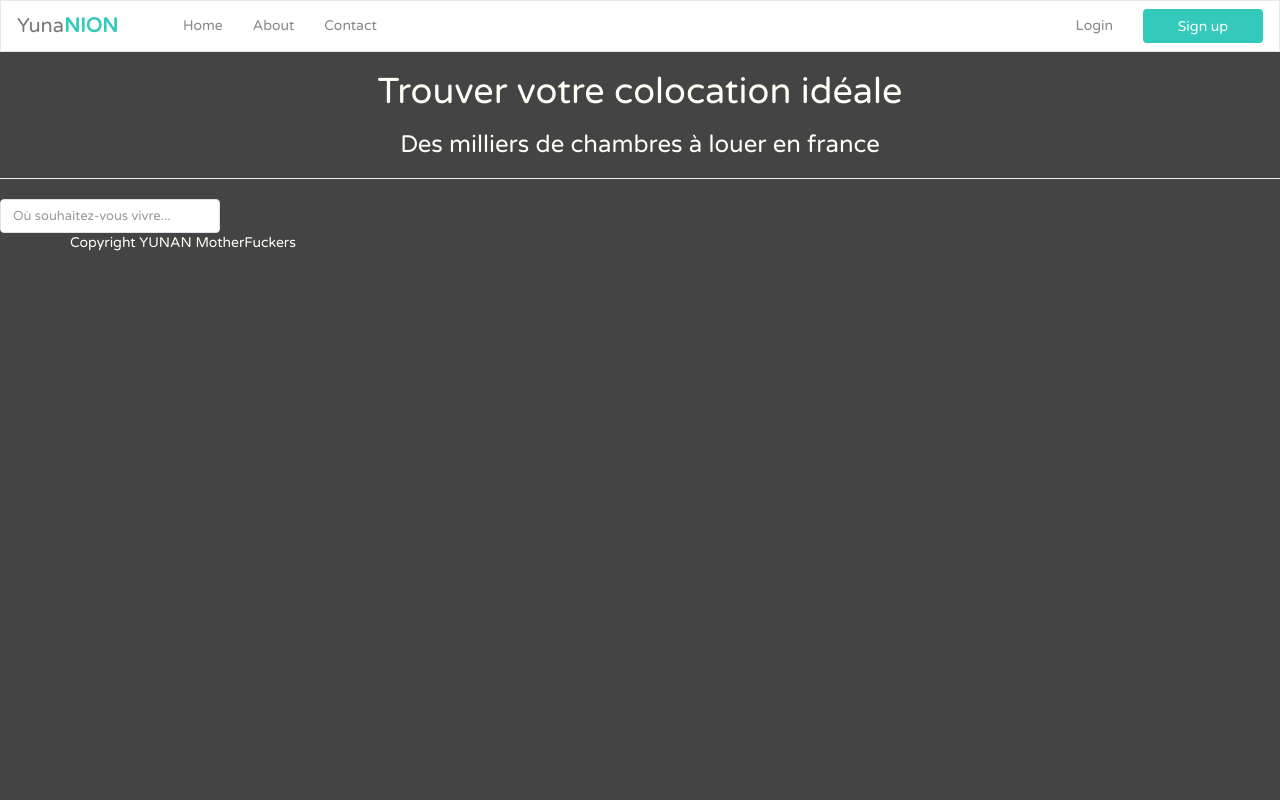
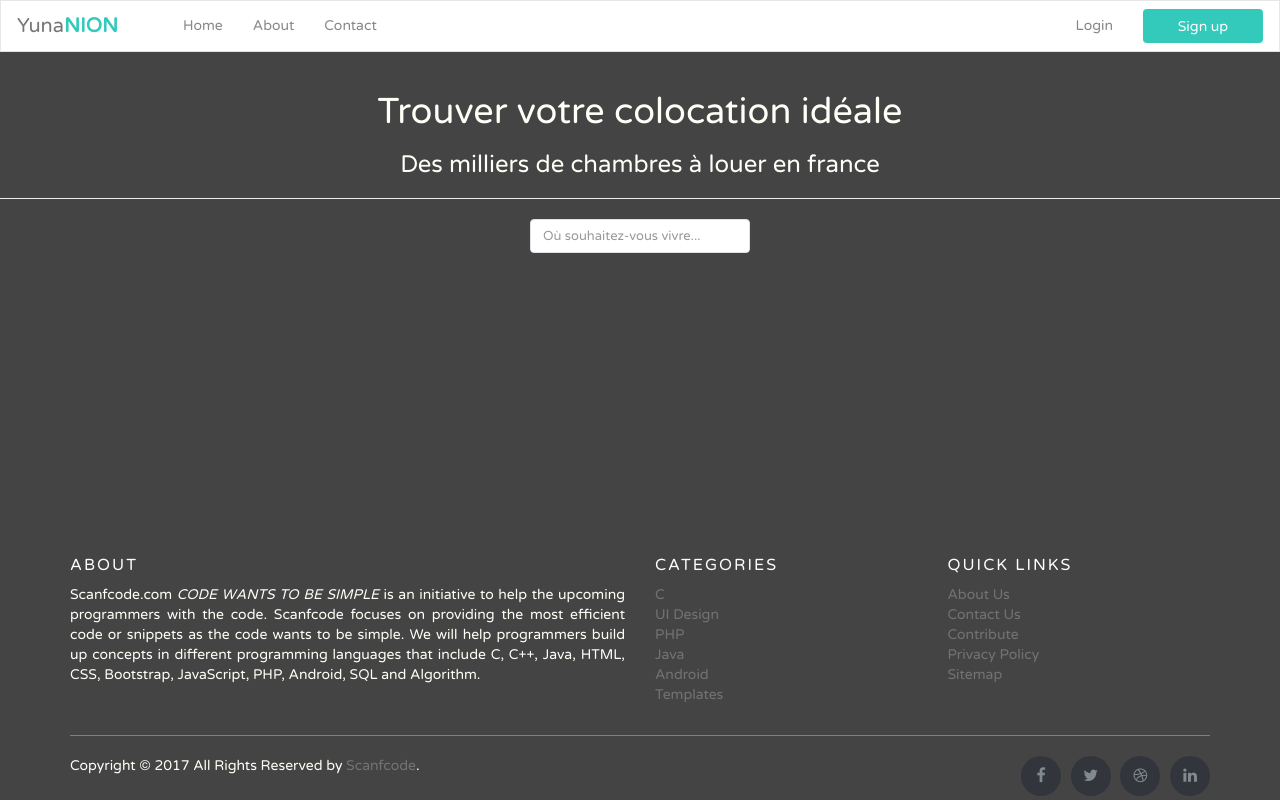
Before and after one commit to hadamrd/yunanion, a Django app: page / in a window 1280 px wide. Run offline with Django 3.2, Linux system fonts and the light colour scheme; some libraries are stand-ins or nearby versions.

Commit message:
added css for footer

```diff
--- /dev/null
+++ b/static/css/base.css
@@ -0,0 +1,13 @@
+html, body {
+  height: 100%;
+}
+body {
+    display: flex;
+    flex-direction: column;
+    font-family: 'Varela Round', sans-serif;
+    background: #444;
+    color: #fffff8;
+}
+.yunan-content {
+  flex: 1 0 auto;
+}
--- /dev/null
+++ b/static/css/footer.css
@@ -0,0 +1,156 @@
+.yunan-footer hr
+{
+  flex-shrink: 0;
+  border-top-color:#bbb;
+  opacity:0.5
+}
+.yunan-footer hr.small
+{
+  margin:20px 0
+}
+.yunan-footer h6
+{
+  color:#fff;
+  font-size:16px;
+  text-transform:uppercase;
+  margin-top:5px;
+  letter-spacing:2px
+}
+.yunan-footer a
+{
+  color:#737373;
+}
+.yunan-footer a:hover
+{
+  color:#3366cc;
+  text-decoration:none;
+}
+.footer-links
+{
+  padding-left:0;
+  list-style:none
+}
+.footer-links li
+{
+  display:block
+}
+.footer-links a
+{
+  color:#737373
+}
+.footer-links a:active,.footer-links a:focus,.footer-links a:hover
+{
+  color:#3366cc;
+  text-decoration:none;
+}
+.footer-links.inline li
+{
+  display:inline-block
+}
+.yunan-footer .social-icons
+{
+  text-align:right
+}
+.yunan-footer .social-icons a
+{
+  width:40px;
+  height:40px;
+  line-height:40px;
+  margin-left:6px;
+  margin-right:0;
+  border-radius:100%;
+  background-color:#33353d
+}
+.copyright-text
+{
+  margin:0
+}
+@media (max-width:991px)
+{
+  .yunan-footer [class^=col-]
+  {
+    margin-bottom:30px
+  }
+}
+@media (max-width:767px)
+{
+  .yunan-footer
+  {
+    padding-bottom:0
+  }
+  .yunan-footer .copyright-text,.yunan-footer .social-icons
+  {
+    text-align:center
+  }
+}
+.social-icons
+{
+  padding-left:0;
+  margin-bottom:0;
+  list-style:none
+}
+.social-icons li
+{
+  display:inline-block;
+  margin-bottom:4px
+}
+.social-icons li.title
+{
+  margin-right:15px;
+  text-transform:uppercase;
+  color:#96a2b2;
+  font-weight:700;
+  font-size:13px
+}
+.social-icons a{
+  background-color:#eceeef;
+  color:#818a91;
+  font-size:16px;
+  display:inline-block;
+  line-height:44px;
+  width:44px;
+  height:44px;
+  text-align:center;
+  margin-right:8px;
+  border-radius:100%;
+  -webkit-transition:all .2s linear;
+  -o-transition:all .2s linear;
+  transition:all .2s linear
+}
+.social-icons a:active,.social-icons a:focus,.social-icons a:hover
+{
+  color:#fff;
+  background-color:#29aafe
+}
+.social-icons.size-sm a
+{
+  line-height:34px;
+  height:34px;
+  width:34px;
+  font-size:14px
+}
+.social-icons a.facebook:hover
+{
+  background-color:#3b5998
+}
+.social-icons a.twitter:hover
+{
+  background-color:#00aced
+}
+.social-icons a.linkedin:hover
+{
+  background-color:#007bb6
+}
+.social-icons a.dribbble:hover
+{
+  background-color:#ea4c89
+}
+@media (max-width:767px)
+{
+  .social-icons li.title
+  {
+    display:block;
+    margin-right:0;
+    font-weight:600
+  }
+}
--- a/templates/base.html
+++ b/templates/base.html
@@ -5,11 +5,17 @@
     <meta charset="utf-8">
     <meta http-equiv="X-UA-Compatible" content="IE=edge">
     <meta name="viewport" content="width=device-width, initial-scale=1">
+
+    {#  CSS Styles sheets #}
     <link href="https://fonts.googleapis.com/css?family=Varela+Round" rel="stylesheet">
     <link rel="stylesheet" href="https://fonts.googleapis.com/icon?family=Material+Icons">
     <link rel="stylesheet" href="https://maxcdn.bootstrapcdn.com/font-awesome/4.7.0/css/font-awesome.min.css">
     <link rel="stylesheet" href="https://maxcdn.bootstrapcdn.com/bootstrap/3.3.7/css/bootstrap.min.css">
     <link rel="stylesheet" type="text/css" href="/static/css/navbar.css">
+    <link rel="stylesheet" type="text/css" href="/static/css/footer.css">
+    <link rel="stylesheet" type="text/css" href="/static/css/base.css">
+
+    {#  js scripts #}
     <script src="https://ajax.googleapis.com/ajax/libs/jquery/1.12.4/jquery.min.js"></script>
     <script src="https://maxcdn.bootstrapcdn.com/bootstrap/3.3.7/js/bootstrap.min.js"></script>
     <script type="text/javascript">
@@ -18,15 +24,13 @@
             e.stopPropagation();
         });
     </script>
+
     <style type="text/css">
-        body {
-            font-family: 'Varela Round', sans-serif;
-            background: #444;
-            color: #fffff8;
-        }
     </style>
+
     {% block head %}
     {% endblock %}
+
     <title>Yunanion</title>
 </head>
 
@@ -36,17 +40,18 @@
 <header>
     {% include "navbar.html" %}
 </header>
+
 {# The Document Body #}
-    <div id="site-wrapper">
+<div class="yunan-content">
     {% block content %}
         if you see this, something is wrong!
     {% endblock content %}
 </div>
+
 {# The Footer #}
-    <div class="footer">
-        <div class="container">
-            <p>Copyright YUNAN MotherFuckers</p>
+<div class="yunan-footer">
+    {% include "footer.html" %}
 </div>
-    </div>
+
 </body>
 </html>
--- /dev/null
+++ b/templates/footer.html
@@ -0,0 +1,59 @@
+<!-- Footer -->
+<!-- Site footer -->
+<footer class="yunan-footer">
+    <div class="container">
+        <div class="row">
+            <div class="col-sm-12 col-md-6">
+                <h6>About</h6>
+                <p class="text-justify">Scanfcode.com <i>CODE WANTS TO BE SIMPLE </i> is an initiative to help the
+                    upcoming programmers with the code. Scanfcode focuses on providing the most efficient code or
+                    snippets as the code wants to be simple. We will help programmers build up concepts in different
+                    programming languages that include C, C++, Java, HTML, CSS, Bootstrap, JavaScript, PHP, Android, SQL
+                    and Algorithm.</p>
+            </div>
+
+            <div class="col-xs-6 col-md-3">
+                <h6>Categories</h6>
+                <ul class="footer-links">
+                    <li><a href="http://scanfcode.com/category/c-language/">C</a></li>
+                    <li><a href="http://scanfcode.com/category/front-end-development/">UI Design</a></li>
+                    <li><a href="http://scanfcode.com/category/back-end-development/">PHP</a></li>
+                    <li><a href="http://scanfcode.com/category/java-programming-language/">Java</a></li>
+                    <li><a href="http://scanfcode.com/category/android/">Android</a></li>
+                    <li><a href="http://scanfcode.com/category/templates/">Templates</a></li>
+                </ul>
+            </div>
+
+            <div class="col-xs-6 col-md-3">
+                <h6>Quick Links</h6>
+                <ul class="footer-links">
+                    <li><a href="http://scanfcode.com/about/">About Us</a></li>
+                    <li><a href="http://scanfcode.com/contact/">Contact Us</a></li>
+                    <li><a href="http://scanfcode.com/contribute-at-scanfcode/">Contribute</a></li>
+                    <li><a href="http://scanfcode.com/privacy-policy/">Privacy Policy</a></li>
+                    <li><a href="http://scanfcode.com/sitemap/">Sitemap</a></li>
+                </ul>
+            </div>
+        </div>
+        <hr>
+    </div>
+    <div class="container">
+        <div class="row">
+            <div class="col-md-8 col-sm-6 col-xs-12">
+                <p class="copyright-text">Copyright &copy; 2017 All Rights Reserved by
+                    <a href="#">Scanfcode</a>.
+                </p>
+            </div>
+
+            <div class="col-md-4 col-sm-6 col-xs-12">
+                <ul class="social-icons">
+                    <li><a class="facebook" href="#"><i class="fa fa-facebook"></i></a></li>
+                    <li><a class="twitter" href="#"><i class="fa fa-twitter"></i></a></li>
+                    <li><a class="dribbble" href="#"><i class="fa fa-dribbble"></i></a></li>
+                    <li><a class="linkedin" href="#"><i class="fa fa-linkedin"></i></a></li>
+                </ul>
+            </div>
+        </div>
+    </div>
+</footer>
+<!-- Footer -->
--- a/templates/home.html
+++ b/templates/home.html
@@ -2,9 +2,9 @@
 
 {% block content %}
 
-<div class="col-8">
-    <h1 class="mt-2" align="center">Trouver votre colocation idéale</h1>
-    <h3 class="mt-2" align="center">Des milliers de chambres à louer en france</h3>
+<div class="col-8" align="center">
+    <h1 class="mt-2">Trouver votre colocation idéale</h1>
+    <h3 class="mt-2">Des milliers de chambres à louer en france</h3>
     <hr class="mt-0 mb-4">
     <div class="input-group search-box">
         <input type="text" id="search" class="form-control" placeholder="Où souhaitez-vous vivre...">
```
Lines whose indentation alone changed are shown as unchanged.
